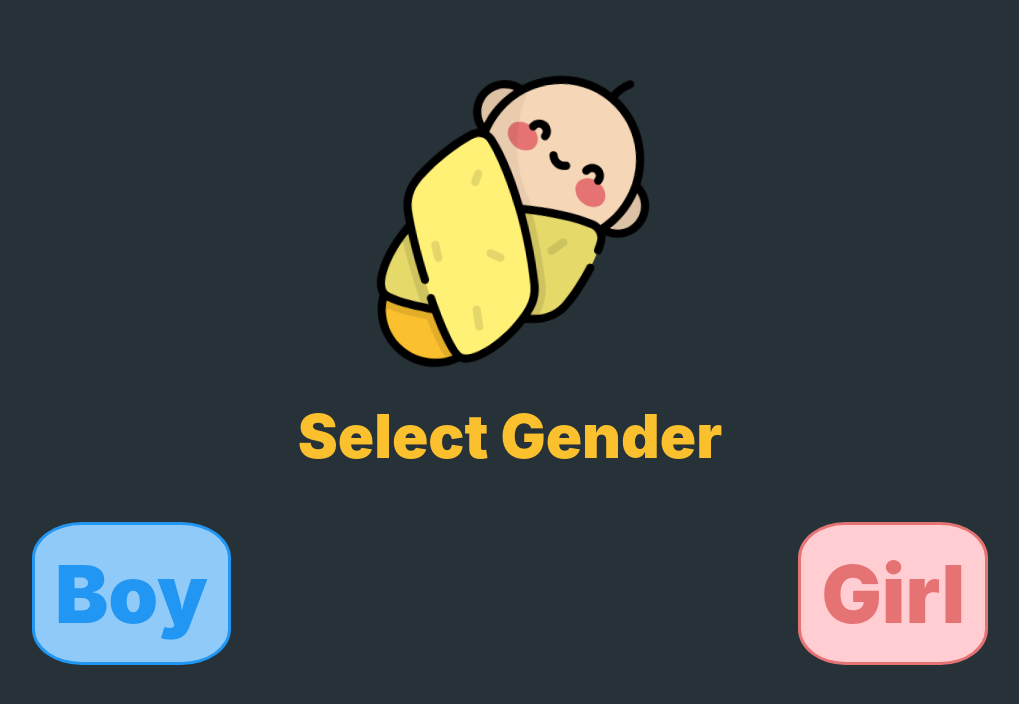
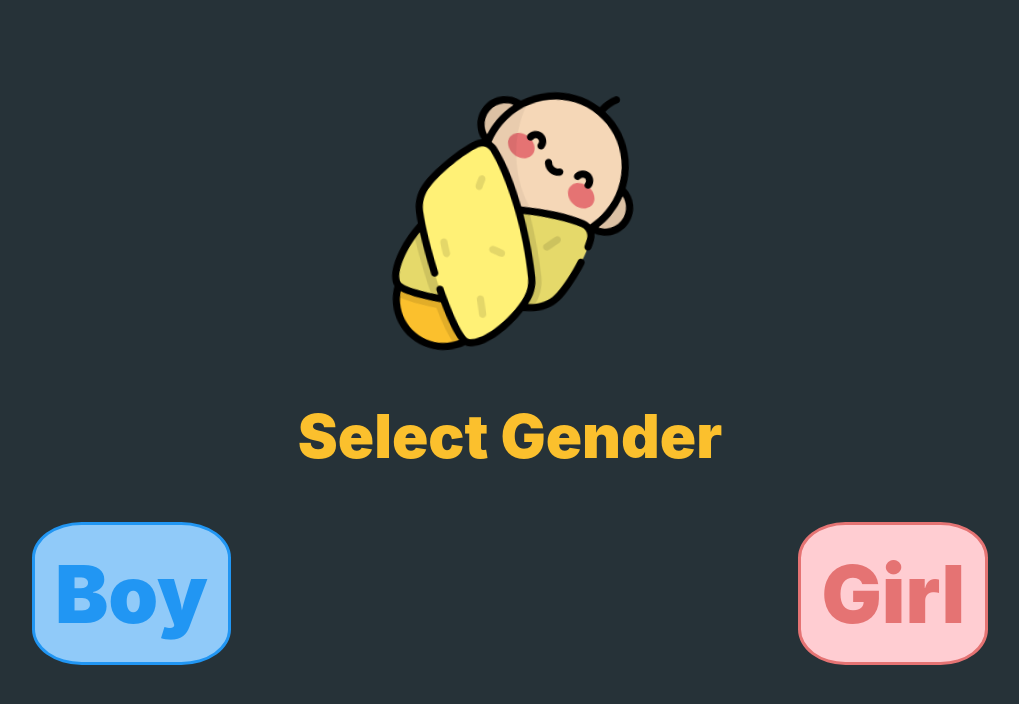
Before and after one commit to mikevg466/Demeter, a React (Create React App) app: page / in a window 1280 px wide. Shown: the top 704 px of the page, without its empty margins (130-1149 px from the left). Built offline with nearby package versions, Linux system fonts and the light colour scheme.

Commit message:
feat: update icons
Update the baby icon to shorten width which was overflowing into next lines when spinning.

```diff
--- a/src/components/Root/Root.scss
+++ b/src/components/Root/Root.scss
@@ -35,7 +35,7 @@
         justify-content: center;
 
         .logo {
-          width: 30%;
+          width: 20%;
 
           @keyframes root-logo-spin {
             from {
```
